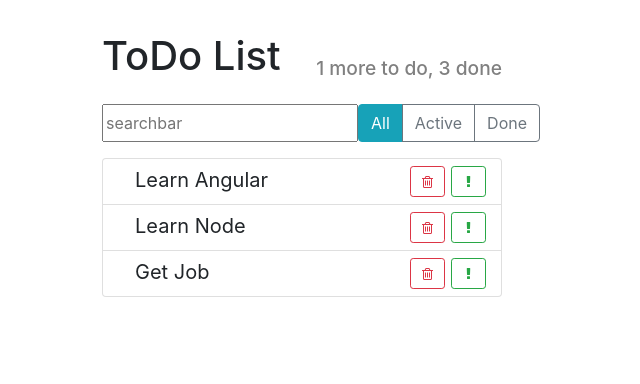
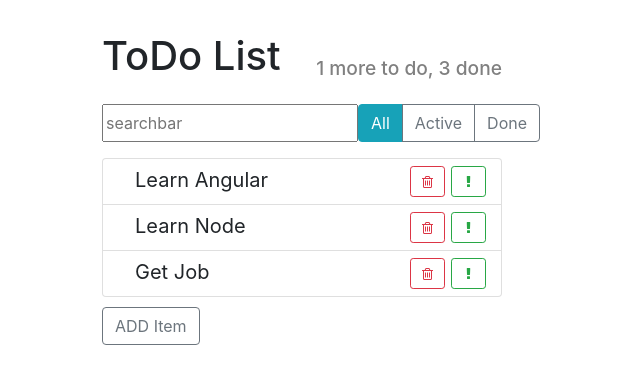
Before and after one commit to GBaykov/TODO-List, a React app: page / in a window 1280 px wide. Shown: the top 384 px of the page, without its empty margins (338-978 px from the left). Built offline with nearby package versions, Linux system fonts and the light colour scheme.

Commit message:
feat:implement addItem

```diff
--- /dev/null
+++ b/src/components/add-item/add-item.css
@@ -0,0 +1,3 @@
+.item-add-form{
+    margin-top: 10px;
+}
--- /dev/null
+++ b/src/components/add-item/add-item.tsx
@@ -0,0 +1,15 @@
+import React from "react";
+import { IAddItem } from "../../types/types";
+import './add-item.css'
+function AddItem({onAddItem}:IAddItem):JSX.Element{
+return(
+    <div className="item-add-form">
+        <button className="btn btn-outline-secondary"
+        onClick={()=>onAddItem('erew')}
+        >ADD Item</button>
+    </div>
+
+)
+}
+
+export default AddItem
--- a/src/components/app/app.tsx
+++ b/src/components/app/app.tsx
@@ -1,6 +1,7 @@
 import React, { Component, ReactElement, ReactHTMLElement } from "react";
 import ReactDOM from "react-dom";
 import { ItoDoItem } from "../../types/types";
+import AddItem from "../add-item/add-item";
 import AppHeader from "../app-header";
 import ItemStatusFilter from "../item-status-filter";
 import SearchPanel from "../search-panel";
@@ -8,6 +9,8 @@ import ToDoList from "../todo-list";
 import "./app.css";
 
 export default class App extends Component {
+
+  maxId = 100;
 
   state = {
     todoData: [
@@ -20,12 +23,24 @@ export default class App extends Component {
   deleteElement = (id:number | undefined) => {
 this.setState((state)=> {
 
-  const index = this.state.todoData.findIndex((el)=> el.id = id );
-  const before = this.state.todoData.slice(0,index);
+  let index = this.state.todoData.findIndex((el)=> el.id === id );
+  console.log(index)
+  const before = this.state.todoData.slice(0, index);
   const after = this.state.todoData.slice(index + 1);
   const newArr = [...before, ...after]
   return {
     todoData:newArr
+  }
+})
+  }
+
+  onAddItem = (text:any) => {
+this.setState((state)=> {
+  const newItem:ItoDoItem =  { label: text, important: true, id: this.maxId++ }
+
+   const newArr = [...this.state.todoData, newItem]
+  return {
+    todoData: newArr
   }
 })
   }
@@ -45,11 +60,10 @@ this.setState((state)=> {
           <ItemStatusFilter />
         </div>
         <ToDoList todos={this.state.todoData} onDeleted={this.deleteElement}/>
+        <AddItem onAddItem={this.onAddItem}/>
       </div>
     );
   }
-
-
 }
 
 // export default App;
--- a/src/types/types.tsx
+++ b/src/types/types.tsx
@@ -15,6 +15,10 @@ export interface Iheader {
   done: string;
 }
 
+export interface IAddItem {
+  onAddItem:( text?:string,e?: React.MouseEvent) => void
+}
+
 // export interface EventHandlerProps {
 //   onDeleted:
 // }
```
